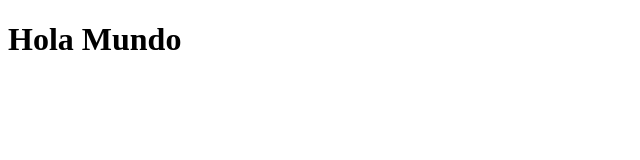
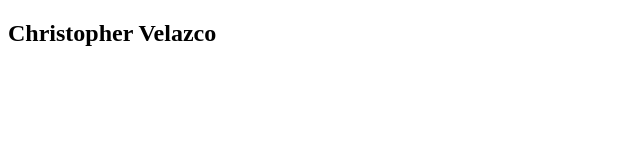
Before and after one commit to Christopher-Velazco/cursoUdemy, a plain HTML site: page index.html in a window 1280 px wide. Shown: the whole page, without its empty margins (0-640 px from the left). Drawn offline with Linux system fonts and the light colour scheme.

Commit message:
Mejorando el Index.html y testeando el cambio del codigo al remover lineas y no solo agregarlas

```diff
--- a/index.html
+++ b/index.html
@@ -4,9 +4,11 @@
   <meta charset="UTF-8">
   <meta name="viewport" content="width=device-width, initial-scale=1.0">
   <meta http-equiv="X-UA-Compatible" content="ie=edge">
-  <title>Git</title>
+  <title>Git y Github</title>
 </head>
 <body>
-    <h1>Hola Mundo</h1>
+     <div class="container">
+         <h2>Christopher Velazco</h2>
+     </div>
 </body>
 </html>
```
